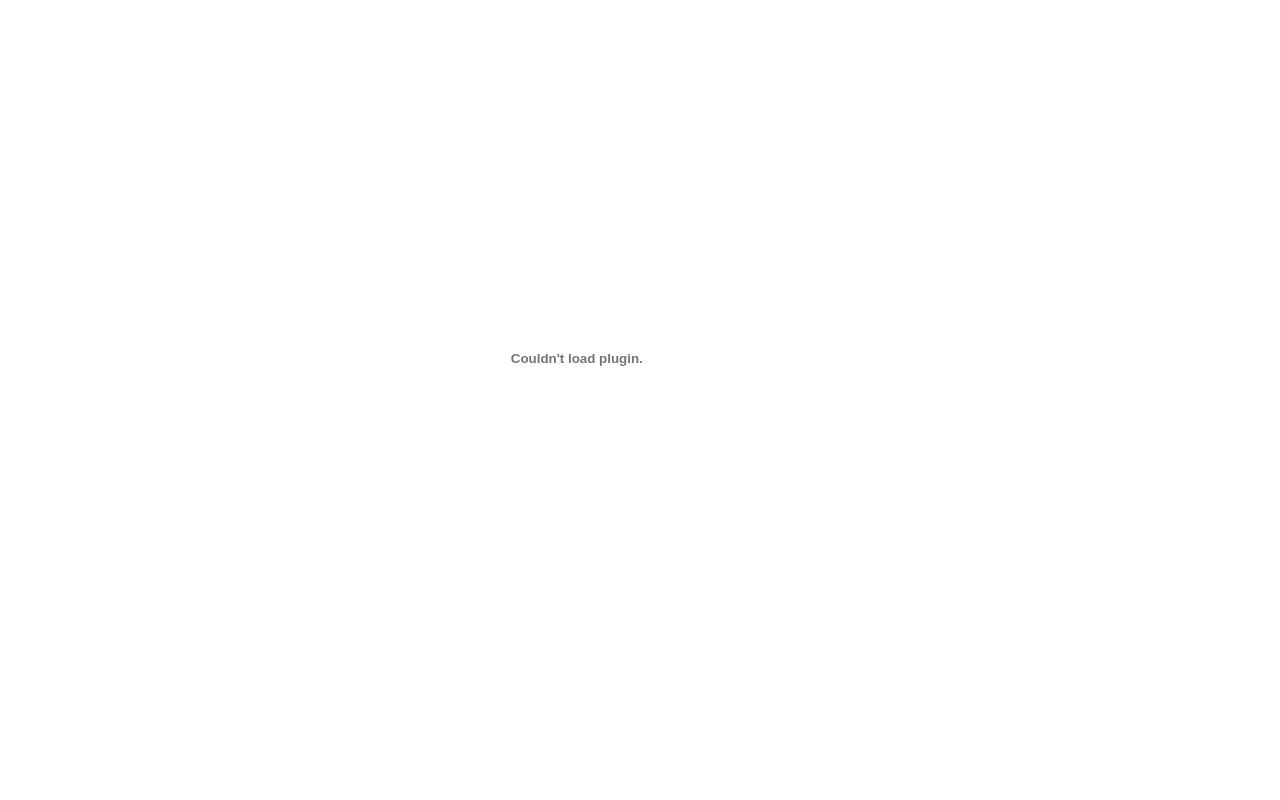
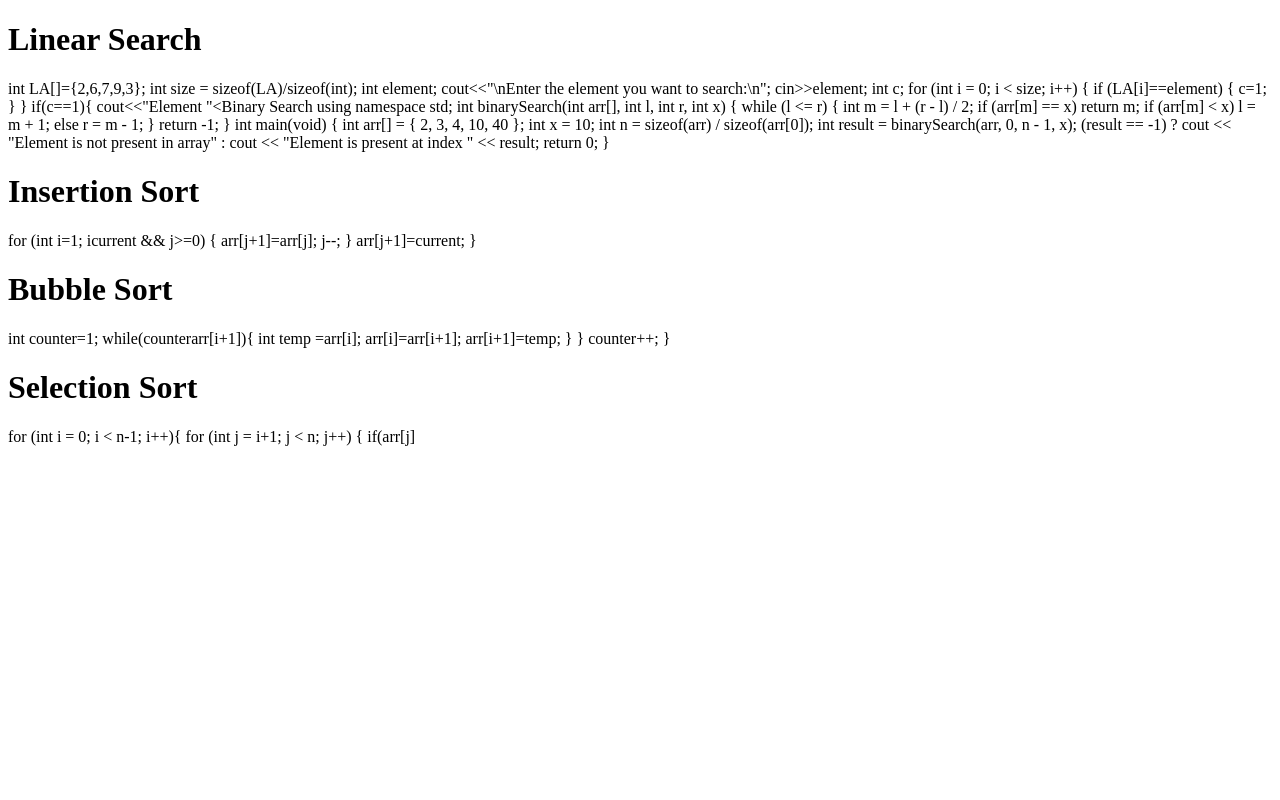
Before and after one commit to Alok-2003/DT, a plain HTML site: page index.html in a window 1280 px wide. Shown: the top 800 px of the page. Drawn offline with Linux system fonts and the light colour scheme.

Commit message:
index.html

```diff
--- a/index.html
+++ b/index.html
@@ -9,17 +9,95 @@
     <title>Document</title>
 </head>
 <body>
-    <!-- <iframe src="DT-3.pdf" frameborder="0"></iframe> -->
-    <embed src="DT-1   Introduction to open source IOT platform.pdf" type="application/pdf" width="90%" height="700px" >
-    <embed src="DT-2    Design a cloud based weather monitoring.pdf" type="application/pdf" width="90%" height="700px">
-    <embed src="DT-3    Develop a smart phone application for smart home voice-assistant..pdf" type="application/pdf" width="90%" height="700px">
-    <embed src="DT-4    Understanding different AR effects along with exploration of AR tool interface and capabilities..pdf" type="application/pdf" width="90%" height="700px">
-    <embed src="DT-5   Develop an AR layer for modulating objects in congruence with dynamic  text.pdf" type="application/pdf" width="90%" height="700px">
-    <embed src="DT-6   To develop facebok and instagram filter using spark ar.pdf" type="application/pdf" width="90%" height="700px">
-    <embed src="DT-7   Understanding robotics developmentplatform environment to model,.pdf" type="application/pdf" width="90%" height="700px">
-    <embed src="DT-8   Understanding robotics development platform environment to model. program and simulate robots..pdf" type="application/pdf" width="90%" height="700px">
-    <embed src="Designing_Robot_using_CopelliaSim_Part_1.pdf" type="application/pdf" width="90%" height="700px">
-    <embed src="Designing_Robot_using_CopelliaSim_Part_2.pdf" type="application/pdf" width="90%" height="700px">
-    <embed src="Designing_Robot_using_CopelliaSim_Part_3.pdf" type="application/pdf" width="90%" height="700px">
+    <h1>Linear Search</h1>
+    int LA[]={2,6,7,9,3};
+    int size = sizeof(LA)/sizeof(int);
+    int element;
+        cout<<"\nEnter the element you want to search:\n";
+        cin>>element;
+        int c;
+        for (int i = 0; i < size; i++)
+        {
+            if (LA[i]==element)
+            {
+                c=1;
+            }
+        }
+        if(c==1){
+        cout<<"Element "<<element<<" is found ";
+        }
+        else
+        {
+        cout<<"Element "<<element<<" is not found";
+        }
+        return 0;
+    <h1>Binary Search</h1>
+
+    using namespace std;
+
+int binarySearch(int arr[], int l, int r, int x)
+{
+	while (l <= r) {
+		int m = l + (r - l) / 2;
+
+		if (arr[m] == x)
+			return m;
+
+		if (arr[m] < x)
+			l = m + 1;
+
+		else
+			r = m - 1;
+	}
+	return -1;
+}
+int main(void)
+{
+	int arr[] = { 2, 3, 4, 10, 40 };
+	int x = 10;
+	int n = sizeof(arr) / sizeof(arr[0]);
+	int result = binarySearch(arr, 0, n - 1, x);
+	(result == -1)
+		? cout << "Element is not present in array"
+		: cout << "Element is present at index " << result;
+	return 0;
+}
+<h1>Insertion Sort</h1>
+for (int i=1; i<n; i++){
+    int current= arr[i];
+    int j=i-1;
+    while (arr[j]>current && j>=0)
+    {
+        arr[j+1]=arr[j];
+        j--;
+
+    }
+    arr[j+1]=current;
+}
+<h1>Bubble Sort</h1>
+int counter=1;
+    while(counter<n){
+        for (int i = 0; i < n-counter; i++){
+            if (arr[i]>arr[i+1]){
+                int temp =arr[i];
+                arr[i]=arr[i+1];
+                arr[i+1]=temp;
+            }
+
+        }
+        counter++;
+    }
+<h1>Selection Sort</h1>
+for (int i = 0; i < n-1; i++){
+    for (int j = i+1; j < n; j++)
+    {
+        if(arr[j]<arr[i]){
+            int temp=arr[j];
+            arr[j]=arr[i];
+            arr[i]=temp;
+        }
+    }
+}
+
 </body>
 </html>
```
